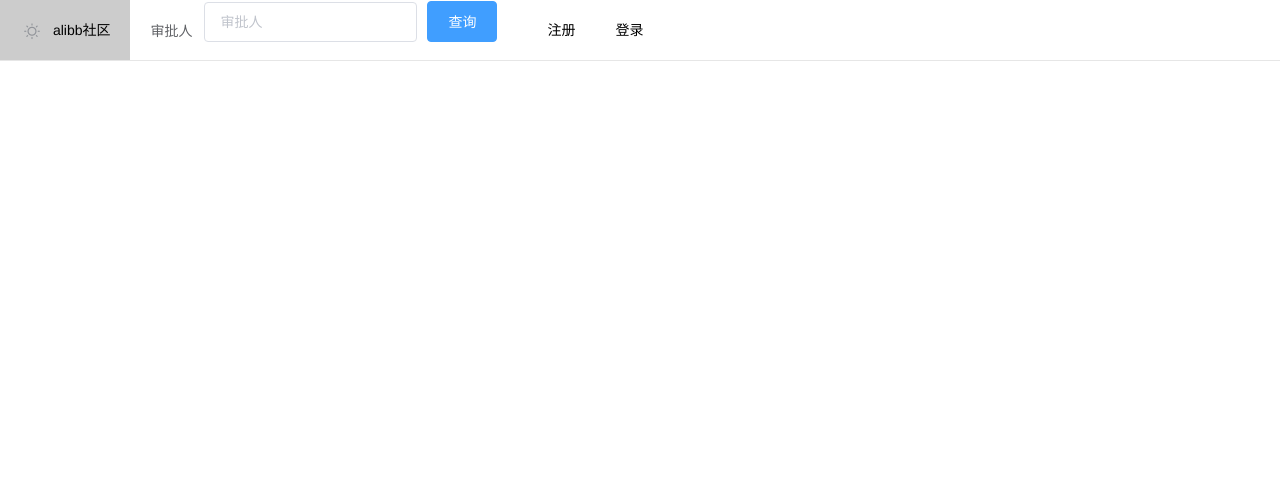
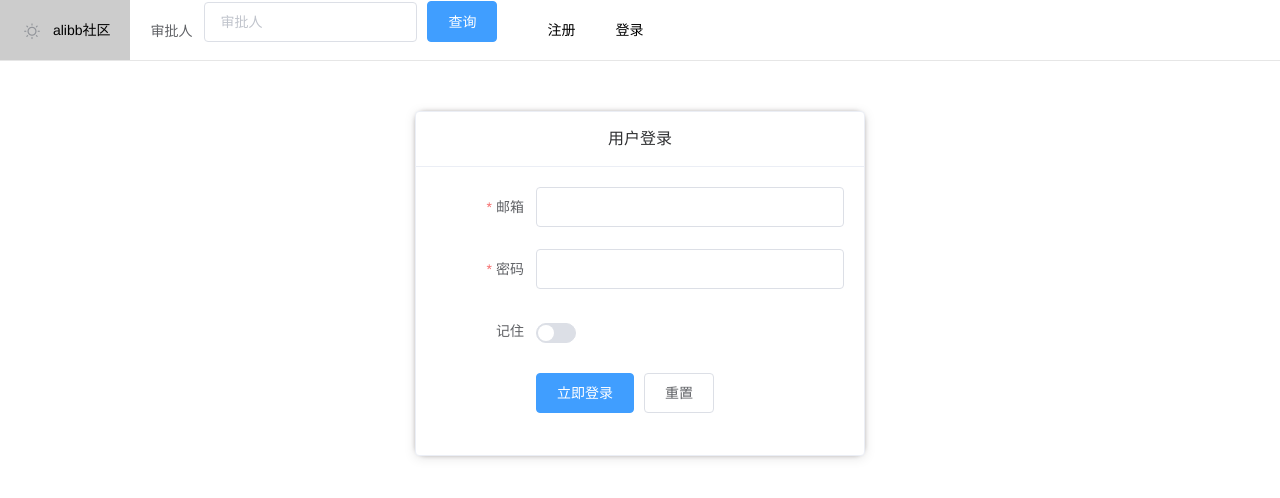
Before and after one commit to ChowYonken/community, a Vue app: page /login in a window 1280 px wide. Shown: the top 498 px of the page. Built offline with nearby package versions, Linux system fonts and the light colour scheme.

Commit message:
完成登录页面

```diff
--- a/src/views/auth/Login.vue
+++ b/src/views/auth/Login.vue
@@ -1,17 +1,105 @@
 <template>
-  <div id="login" class="columns">
-    <div class="">
-
-    </div>
+  <div id="login">
+    <el-card class="box-card">
+      <div slot="header" class="clearfix title">
+        用户登录
+      </div>
+      <div>
+        <el-form ref="ruleForm"
+                 :model="ruleForm"
+                 status-icon
+                 :rules="rules"
+                 label-width="100px"
+                 class="demo-ruleForm">
+          <!-- 邮箱表单域-->
+          <el-form-item label="邮箱" prop="email">
+            <el-input v-model="ruleForm.email"/>
+          </el-form-item>
+          <!--密码表单域-->
+          <el-form-item label="密码" prop="pass">
+            <el-input v-model="ruleForm.pass"
+                      type="password"
+                      autocomplete="off"/>
+          </el-form-item>
+          <!--记住账号密码-->
+          <el-form-item label="记住" prop="delivery">
+            <el-switch v-model="ruleForm.rememberMe"></el-switch>
+          </el-form-item>
+          <!-- 登录，重置 按钮表单域-->
+          <el-form-item>
+            <el-button type="primary" @click="submitForm('ruleForm')">立即登录</el-button>
+            <el-button @click="resetForm('ruleForm')">重置</el-button>
+          </el-form-item>
+        </el-form>
+      </div>
+    </el-card>
   </div>
 </template>
 
 <script>
   export default {
-    name: "Login"
+    name: "Login",
+    data() {
+      return {
+        // 表单数据对象
+        ruleForm: {
+          email: '',
+          pass: '',
+        },
+        rules: {
+          email: [
+            // required 是否必填
+            { required: true, message: '请输入邮箱地址', trigger: 'blur' },
+            {
+              type: 'email',
+              message: '请输入正确的邮箱地址',
+              trigger: ['blur', 'change']
+            }
+          ],
+          pass: [
+            { required: true, message: '请输入密码', trigger: 'blur' },
+            {
+              min: 6,
+              max: 20,
+              message: '长度在 6 到 20 个字符',
+              trigger: 'blur'
+            }
+          ]
+        }
+      }
+    },
+    methods: {
+      // 注册的点击事件
+      submitForm(formName) {
+        this.$refs[formName].validate((valid) => {
+          if (valid) {
+            this.$message({
+              type: "success",
+              message: '登录成功'
+            })
+          } else {
+            console.log('error submit!!');
+            return false;
+          }
+        });
+      },
+      // 重置的点击事件
+      resetForm(formName) {
+        this.$refs[formName].resetFields()
+      }
+    }
   }
 </script>
 
 <style scoped>
+  .title {
+    text-align: center;
+  }
 
+  #login {
+    width: 450px;
+    margin: 50px auto;
+    border-radius: 10px;
+    box-shadow: 0 0 4px #cac6c6;
+  }
 </style>
--- a/src/views/auth/Register.vue
+++ b/src/views/auth/Register.vue
@@ -1,12 +1,11 @@
 <template>
   <div id="register">
     <el-card class="box-card">
-      <div slot="header" class="clearfix">
+      <div slot="header" class="clearfix title">
         新用户入驻
       </div>
       <div>
-        <el-form
-          ref="ruleForm"
+        <el-form ref="ruleForm"
                  :model="ruleForm"
                  status-icon
                  :rules="rules"
@@ -18,15 +17,13 @@
           </el-form-item>
           <!-- 密码表单域-->
           <el-form-item label="密码" prop="pass">
-            <el-input
-              v-model="ruleForm.pass"
+            <el-input v-model="ruleForm.pass"
                       type="password"
                       autocomplete="off"/>
           </el-form-item>
           <!-- 确认密码表单域-->
           <el-form-item label="确认密码" prop="checkPass">
-            <el-input
-              v-model="ruleForm.checkPass"
+            <el-input v-model="ruleForm.checkPass"
                       type="password"
                       autocomplete="off"/>
           </el-form-item>
@@ -55,7 +52,6 @@
         }
       };
       return {
-        loading: false,
         // 表单数据对象
         ruleForm: {
           email: '',
@@ -112,6 +108,10 @@
 </script>
 
 <style scoped>
+  .title {
+    text-align: center;
+  }
+
   #register {
     width: 450px;
     margin: 50px auto;
```
Lines whose indentation alone changed are shown as unchanged.
